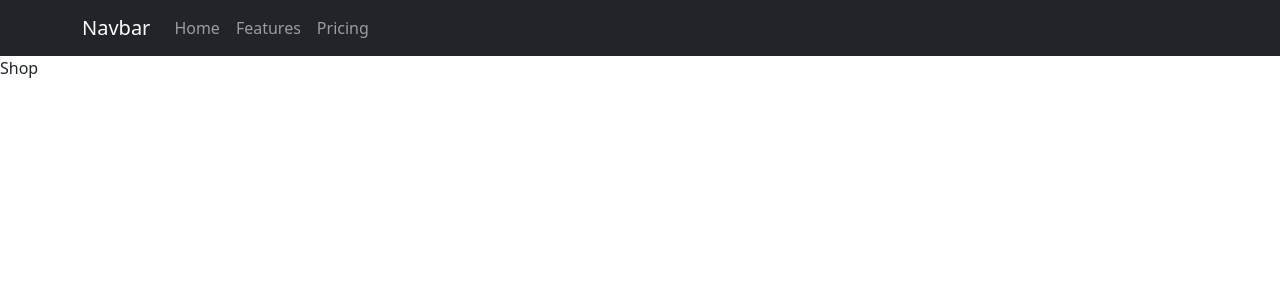
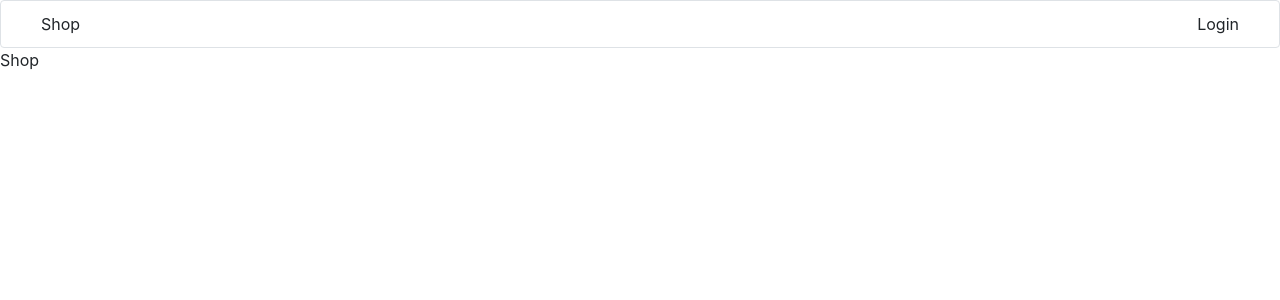
Before and after one commit to xorxeo/productStore, a React (Create React App) app in the folder client/: page / in a window 1280 px wide. Shown: the top 300 px of the page. Built offline with nearby package versions, Linux system fonts and the light colour scheme.

Commit message:
created NavBar component, Authorization page

```diff
--- a/client/public/index.html
+++ b/client/public/index.html
@@ -18,6 +18,6 @@
     <title>React App</title>
   </head>
   <body>
-    <div id="root"></div>
+    <div id="root" className=""></div>
   </body>
 </html>
--- a/client/src/App.js
+++ b/client/src/App.js
@@ -1,6 +1,7 @@
 import { BrowserRouter } from "react-router-dom";
 import { AppRouter } from "./components/AppRouter";
 import { NavBar } from "./components/NavBar";
+import styles from './App.module.css';
 
 export const App = () => {
   return (
--- /dev/null
+++ b/client/src/App.module.css
@@ -0,0 +1,6 @@
+.borders {
+  @apply border
+    border-solid
+    rounded
+  border-gray-500;
+}
--- a/client/src/components/AppRouter.js
+++ b/client/src/components/AppRouter.js
@@ -6,7 +6,7 @@ import { authRoutes, publicRoutes } from "../routes";
 export const AppRouter = () => {
   const { user } = useContext(Context);
 
-  console.log("AppRouter", user);
+  // console.log("AppRouter", user);
   return (
     <Routes>
       {user.isAuth &&
@@ -17,6 +17,7 @@ export const AppRouter = () => {
         <Route key={path} path={path} element={Component} />
       ))}
       <Route path="*" element={<Navigate to="/" />} />
+
     </Routes>
   );
 };
--- a/client/src/components/NavBar.js
+++ b/client/src/components/NavBar.js
@@ -1,19 +1,50 @@
-import React, { useContext } from "react";
+import React, { useContext, useTransition } from "react";
 import { Context } from "../index";
-import { Navbar, Nav, Link, Container } from 'react-bootstrap';
+import { NavLink } from "react-router-dom";
+import { Shop } from "../pages/Shop";
+import { Auth } from "../pages/Auth";
+import { Admin } from "../pages/Admin";
+import { ADMIN_ROUTE, SHOP_ROUTE, LOGIN_ROUTE } from "../utils/consts";
+import { observer } from "mobx-react-lite";
 
-export const NavBar = () => {
+export const NavBar = observer(() => {
   const { user } = useContext(Context);
   return (
-    <Navbar bg="dark" variant="dark">
-      <Container>
-        <Navbar.Brand href="#home">Navbar</Navbar.Brand>
-        <Nav className="me-auto">
-          <Nav.Link href="#home">Home</Nav.Link>
-          <Nav.Link href="#features">Features</Nav.Link>
-          <Nav.Link href="#pricing">Pricing</Nav.Link>
-        </Nav>
-      </Container>
-    </Navbar>
+    <div
+      className="navbar h-12
+                 border
+                 border-solid
+                 rounded
+               border-gray-500
+                "
+    >
+      <NavLink to={SHOP_ROUTE}>
+        <button className="pl-10 ">Shop</button>
+      </NavLink>
+
+      {user.isAuth && (
+        <div className="ml-auto">
+          <NavLink to={ADMIN_ROUTE}>
+            <button className="pr-10 ">AdminPanel</button>
+          </NavLink>
+
+          <NavLink to={SHOP_ROUTE}>
+            <button className="pr-10 " onClick={() => user.setIsAuth(false)}>
+              LogOut
+            </button>
+          </NavLink>
+        </div>
+      )}
+
+      {!user.isAuth && (
+        <div className="ml-auto">
+          <NavLink to={LOGIN_ROUTE}>
+            <button className="pr-10" onClick={() => user.setIsAuth(true)}>
+              Login
+            </button>
+          </NavLink>
+        </div>
+      )}
+    </div>
   );
-};
+});
--- /dev/null
+++ b/client/src/index.css
@@ -0,0 +1,17 @@
+@tailwind base;
+@tailwind components;
+@tailwind utilities;
+
+body {
+  margin: 0;
+  font-family: -apple-system, BlinkMacSystemFont, "Segoe UI", "Roboto", "Oxygen",
+    "Ubuntu", "Cantarell", "Fira Sans", "Droid Sans", "Helvetica Neue",
+    sans-serif;
+  -webkit-font-smoothing: antialiased;
+  -moz-osx-font-smoothing: grayscale;
+}
+
+code {
+  font-family: source-code-pro, Menlo, Monaco, Consolas, "Courier New",
+    monospace;
+}
--- a/client/src/index.js
+++ b/client/src/index.js
@@ -1,8 +1,11 @@
+import './index.css';
 import React, { createContext } from "react";
 import ReactDOM from "react-dom/client";
 import { App } from "./App";
 import { UserStore } from "./store/UserStore";
 import { ProductStore } from "./store/ProductStore";
+
+
 
 export const Context = createContext(null);
 
--- a/client/src/pages/Auth.js
+++ b/client/src/pages/Auth.js
@@ -1,7 +1,68 @@
-import React from 'react'
+import React from "react";
 
 export const Auth = () => {
   return (
-    <div>Auth</div>
-  )
-}
+    <div
+      className="flex
+                    justify-content-center
+                    align-items-center
+                    h-[calc(100vh-3rem)]
+                    "
+    >
+      <div
+        className="flex
+                   h-[calc(100vh-20rem)]
+                   w-1/2
+                   justify-content-center
+                   align-items-center
+
+                   shadow
+                  "
+      >
+        <div>
+          <h2 className="text-center text-3xl font text-gray-900">
+            Sign in to your account
+          </h2>
+          <form className="mt-8 space-y-6" action="#" method="POST">
+
+            <div className=" rounded shadow -space-y-px">
+              <div>
+                <input
+                  id="email-address"
+                  name="email"
+                  type="email"
+                  autoComplete="email"
+                  required
+                  placeholder="Email address"
+                  className="appearance-none rounded-none relative block w-full px-3 py-2 border border-gray-300 placeholder-gray-500 text-gray-900 rounded-t-md focus:outline-none focus:ring-indigo-500 focus:border-indigo-500 focus:z-10 sm:text-sm"
+                />
+              </div>
+              <div>
+                <input
+                  id="password"
+                  name="password"
+                  type="password"
+                  autoComplete="current-password"
+                  required                                                                  // set type password <<<<<<<<<<<<<<<<<<<<<<<<<<<<<<<<<<<<<<<
+                  placeholder="Password"
+                  className="appearance-none rounded-none relative block w-full px-3 py-2 border border-gray-300 placeholder-gray-500 text-gray-900 rounded-b-md focus:outline-none focus:ring-indigo-500 focus:border-indigo-500 focus:z-10 sm:text-sm"
+                />
+              </div>
+
+              <div className="flex h-full items-center justify-center py-10 px-4">
+                <button
+                  type="submit"
+                  className="group relative w-full flex justify-content-center py-2 px-4 border border-transparent bg-indigo-500 text-white font-medium focus:outline-none"
+                >
+                    Sign in
+                </button>
+              </div>
+            </div>
+          </form>
+        </div>
+
+
+      </div>
+    </div>
+  );
+};
--- /dev/null
+++ b/client/tailwind.config.js
@@ -0,0 +1,9 @@
+module.exports = {
+    content: ["./src/**/*.{html,js}"],
+    theme: {
+      extend: {},
+    },
+    plugins: [
+      require('@tailwindcss/forms'),
+    ],
+  }
```
Also changed, not shown: client/package.json (+7 -2 lines), 1 other file (tests, documents, lock files or other folders).
